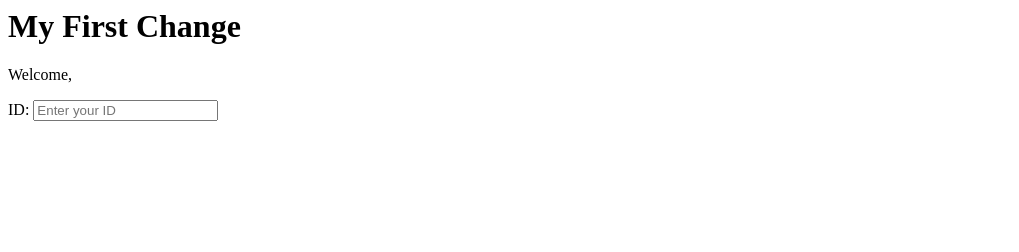
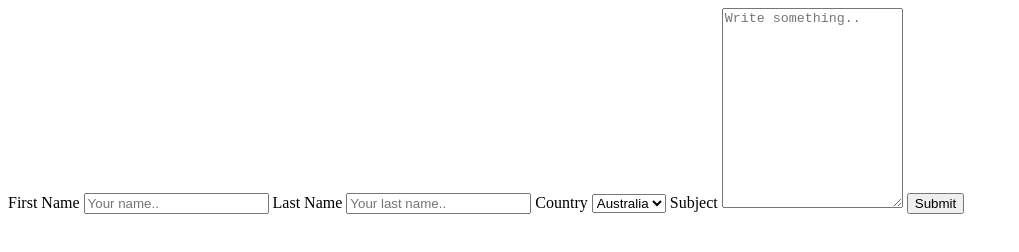
Before and after one commit to Piyush091201/DevOps1, a plain HTML site: page index.html in a window 1280 px wide. Shown: the whole page, without its empty margins (0-1019 px from the left). Drawn offline with Linux system fonts and the light colour scheme.

Commit message:
Update index.html
Created a form in index.html file

```diff
--- a/index.html
+++ b/index.html
@@ -3,11 +3,29 @@
   <title>Temp Page</title>
 </head>
   <body>
-    <h1>My First Change</h1>
-    <p>Welcome,</p>
-    <form>
-      ID: <input type="number" id="txtID" placeholder="Enter your ID" />
-    </form>
+     <div class="container">
+  <form action="action_page.php">
+
+    <label for="fname">First Name</label>
+    <input type="text" id="fname" name="firstname" placeholder="Your name..">
+
+    <label for="lname">Last Name</label>
+    <input type="text" id="lname" name="lastname" placeholder="Your last name..">
+
+    <label for="country">Country</label>
+    <select id="country" name="country">
+      <option value="australia">Australia</option>
+      <option value="canada">Canada</option>
+      <option value="usa">USA</option>
+    </select>
+
+    <label for="subject">Subject</label>
+    <textarea id="subject" name="subject" placeholder="Write something.." style="height:200px"></textarea>
+
+    <input type="submit" value="Submit">
+
+  </form>
+</div>
   </body>
 
   </html>
```
